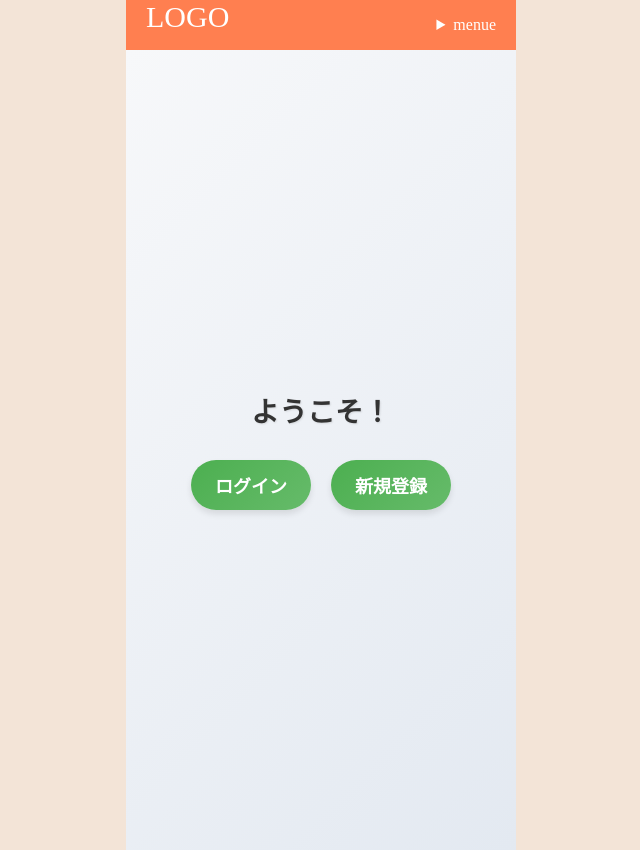
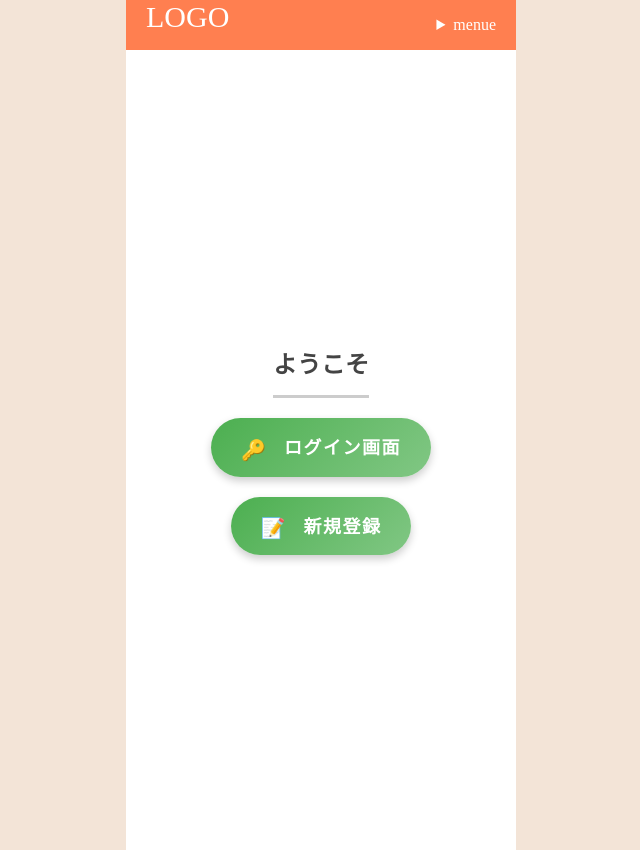
Before and after one commit to mitsui6969/tabekiri-app, a React (Vite) app: page /LoginOrSignup in a window 1280 px wide. Shown: the whole page, without its empty margins (319-959 px from the left). Built offline with nearby package versions, Linux system fonts and the light colour scheme.

Commit message:
新規登録とログイン選ぶ画面を豪華にしました

```diff
--- a/src/pages/LoginOrSignup.jsx
+++ b/src/pages/LoginOrSignup.jsx
@@ -5,23 +5,33 @@ import '../styles/LoginOrsignup.css';
 export const LoginOrSignup = () => {
   const navigate = useNavigate();
 
+  // ログイン画面への遷移関数
   const goToLogin = () => {
     navigate("/login");
   };
 
+  // 新規登録画面への遷移関数
   const goToSignup = () => {
-    navigate("/Signup");
+    navigate("/signup");
   };
 
   return (
     <div className="menu-container">
-      <h2>ようこそ！</h2>
+      <h2>ようこそ</h2>
       <div className="button-container">
-        <button onClick={goToLogin} className="menu-button">
-          ログイン
+        <button
+          className="menu-button"
+          data-tooltip="ログイン画面へ進む"
+          onClick={goToLogin}
+        >
+          <span className="icon">🔑</span> ログイン画面
         </button>
-        <button onClick={goToSignup} className="menu-button">
-          新規登録
+        <button
+          className="menu-button"
+          data-tooltip="アカウントを作成する"
+          onClick={goToSignup}
+        >
+          <span className="icon">📝</span> 新規登録
         </button>
       </div>
     </div>
--- a/src/styles/LoginOrsignup.css
+++ b/src/styles/LoginOrsignup.css
@@ -5,47 +5,124 @@
     align-items: center;
     justify-content: center;
     height: 100vh;
-    background: linear-gradient(135deg, #f7f8fa, #e3e9f1);
+    background-color: #ffffff; /* 背景は白のまま */
+    color: #333333;
     font-family: 'Arial', sans-serif;
+    box-sizing: border-box;
+    padding: 20px;
+    overflow: hidden;
 }
 
-/* 見出しのスタイル */
+/* 見出しスタイル */
 h2 {
-    font-size: 28px;
-    margin-bottom: 30px;
-    color: #333;
-    text-shadow: 1px 1px 2px rgba(0, 0, 0, 0.1);
+    font-size: 36px;
+    margin-bottom: 40px;
+    font-weight: bold;
+    border-bottom: 3px solid #cccccc;
+    padding-bottom: 15px;
+    text-transform: uppercase;
+    color: #555555;
+    position: relative;
+    animation: fadeIn 1s ease-in-out; /* フェードインアニメーション */
 }
 
-/* ボタンコンテナのスタイル */
+/* ボタンコンテナ */
 .button-container {
     display: flex;
     gap: 20px;
+    flex-wrap: wrap; /* スマホ画面で折り返す */
+    justify-content: center;
 }
 
 /* ボタンのスタイル */
 .menu-button {
-    padding: 12px 24px;
+    position: relative;
+    padding: 15px 30px;
     font-size: 18px;
     font-weight: bold;
     border: none;
     border-radius: 50px;
     cursor: pointer;
-    background: linear-gradient(135deg, #4CAF50, #66bb6a);
-    color: white;
-    box-shadow: 0 4px 6px rgba(0, 0, 0, 0.1);
+    background: linear-gradient(135deg, #4CAF50, #81C784);
+    color: #ffffff;
+    box-shadow: 0 4px 8px rgba(0, 0, 0, 0.2);
     transition: all 0.3s ease;
+    text-transform: uppercase;
+    letter-spacing: 1.5px;
+    overflow: hidden; /* 波紋アニメーションのため */
 }
 
-/* ボタンのホバー時のスタイル */
-.menu-button:hover {
-    background: linear-gradient(135deg, #45a049, #5dbb59);
-    box-shadow: 0 6px 8px rgba(0, 0, 0, 0.15);
-    transform: translateY(-2px);
+/* ボタン内アイコン */
+.menu-button span.icon {
+    margin-right: 10px;
+    font-size: 20px;
+    vertical-align: middle;
 }
 
-/* ボタンのアクティブ時のスタイル */
-.menu-button:active {
-    transform: translateY(1px);
-    box-shadow: 0 3px 5px rgba(0, 0, 0, 0.2);
+/* 波紋アニメーション */
+.menu-button::after {
+    content: '';
+    position: absolute;
+    top: 50%;
+    left: 50%;
+    transform: translate(-50%, -50%);
+    width: 0;
+    height: 0;
+    border-radius: 50%;
+    background: rgba(255, 255, 255, 0.5);
+    opacity: 0;
+    transition: all 0.6s;
 }
+
+.menu-button:active::after {
+    width: 300%;
+    height: 300%;
+    opacity: 0;
+    transition: all 0.3s;
+}
+
+/* ホバー時のスタイル */
+.menu-button:hover {
+    background: linear-gradient(135deg, #45a049, #66bb6a);
+    box-shadow: 0 6px 12px rgba(0, 0, 0, 0.3);
+    transform: scale(1.1);
+}
+
+/* ツールチップ */
+.menu-button::before {
+    content: attr(data-tooltip); /* ツールチップのテキストを表示 */
+    position: absolute;
+    bottom: 120%;
+    left: 50%;
+    transform: translateX(-50%);
+    background-color: #333333;
+    color: #ffffff;
+    padding: 8px 12px;
+    border-radius: 4px;
+    font-size: 12px;
+    opacity: 0;
+    white-space: nowrap;
+    pointer-events: none;
+    transition: opacity 0.3s;
+}
+
+.menu-button:hover::before {
+    opacity: 1;
+}
+
+/* レスポンシブ調整 */
+@media (max-width: 768px) {
+    .menu-button {
+        padding: 10px 20px;
+        font-size: 16px;
+    }
+}
+
+@keyframes fadeIn {
+    from {
+        opacity: 0;
+    }
+    to {
+        opacity: 1;
+    }
+}
--- a/src/styles/Signup.css
+++ b/src/styles/Signup.css
@@ -4,50 +4,101 @@
   align-items: center;
   justify-content: center;
   height: 100vh;
-    background-color: #f0f0f0;
+  background-color: #ffffff; /* 背景を白に設定 */
 }
 
 /* フォーム全体のスタイル */
 .form-wrapper {
   display: flex;
   flex-direction: column;
-    width: 300px;
-    padding: 20px;
-    border-radius: 8px;
-    box-shadow: 0px 0px 10px rgba(0, 0, 0, 0.1);
-    background-color: white;
+  align-items: center;
+  justify-content: center;
+  width: 350px;
+  padding: 30px;
+  border-radius: 16px;
+  background: #ffffff; /* 完全に白の背景 */
+  box-shadow: 0px 8px 24px rgba(0, 0, 0, 0.1); /* 柔らかい影で立体感 */
+  text-align: center;
+  color: #333333;
+}
+
+/* フォーム見出し */
+h2 {
+  font-family: 'Poppins', sans-serif;
+  font-size: 24px;
+  font-weight: 600;
+  margin-bottom: 20px;
+  color: #444444;
 }
 
 /* 入力フィールドのスタイル */
 .input {
   width: 100%;
-    padding: 10px;
+  padding: 14px;
   margin: 10px 0;
-    border: 1px solid #ccc;
-    border-radius: 4px;
+  border: none; /* 枠線を消す */
+  border-radius: 8px;
+  font-size: 16px;
+  background-color: #f5f5f5; /* フィールド背景を薄いグレー */
+  color: #333333;
+  outline: none;
+  box-shadow: inset 0 1px 3px rgba(0, 0, 0, 0.1); /* 内側に少し影を追加 */
+  transition: all 0.3s ease;
+}
+
+.input:focus {
+  background-color: #e8f5e9; /* フォーカス時に緑がかった色に */
+  box-shadow: inset 0 1px 3px rgba(76, 175, 80, 0.3); /* 内側に緑の影 */
 }
 
 /* ボタンのスタイル */
 .button {
   width: 100%;
-    padding: 10px;
-    background-color: #4CAF50;
+  padding: 14px;
+  margin-top: 20px;
+  background: #4CAF50; /* 緑色の背景 */
   color: white;
-    border: none;
-    border-radius: 4px;
+  font-size: 16px;
+  font-weight: bold;
+  border: none; /* ボタンの枠線を消す */
+  border-radius: 8px;
   cursor: pointer;
+  transition: all 0.3s ease;
+}
+
+.button:hover {
+  background: #45a049; /* ホバー時に濃い緑 */
+  box-shadow: 0px 4px 15px rgba(0, 0, 0, 0.1); /* ホバー時に影 */
+  transform: translateY(-2px);
+}
+
+.button:active {
+  transform: translateY(1px);
 }
 
 /* エラーメッセージのスタイル */
 .error-message {
-    color: red;
-    margin-top: 10px;
-    text-align: center;
+  color: #e74c3c; /* 赤色でエラーを強調 */
+  font-size: 14px;
+  margin-top: 15px;
 }
 
 /* 成功メッセージのスタイル */
 .success-message {
-    color: green;
+  color: #2ecc71; /* 緑色で成功を示す */
+  font-size: 14px;
+  margin-top: 15px;
+}
+
+/* フォームのリンクのスタイル */
+a {
+  text-decoration: none;
+  color: #4CAF50; /* 緑色で統一感 */
+  font-size: 14px;
   margin-top: 10px;
-    text-align: center;
+  transition: color 0.3s ease;
 }
+
+a:hover {
+  color: #388E3C; /* ホバー時に濃い緑 */
+}
```
Lines whose indentation alone changed are shown as unchanged.
